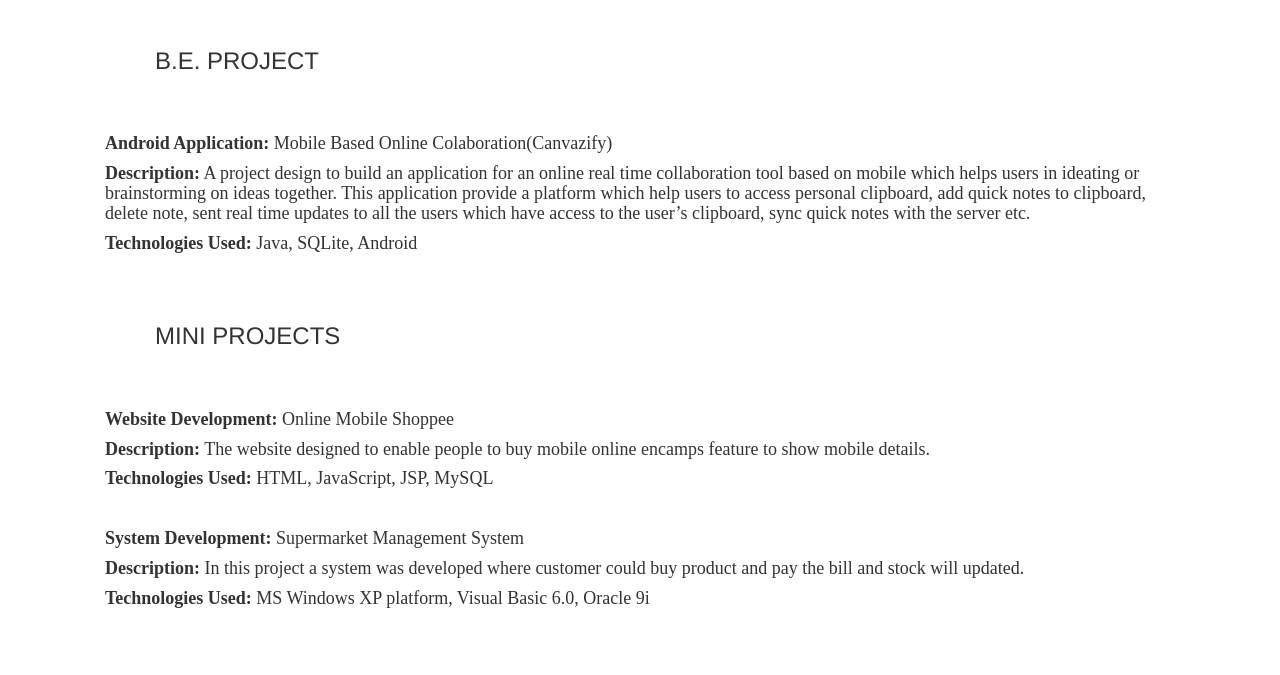
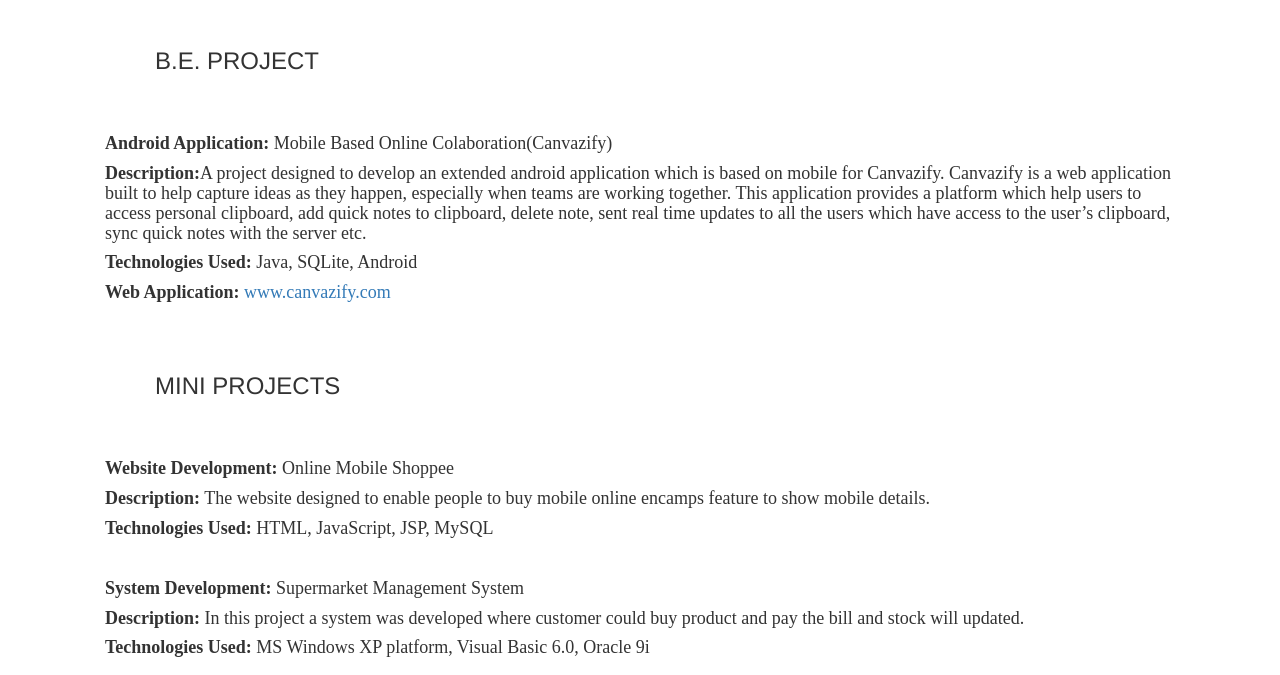
Before and after one commit to pranitaC/profile, a plain HTML site: page projects/index.html in a window 1280 px wide. Shown: the part 125-800 px from the top of the page. Drawn offline with nearby package versions, Linux system fonts and the light colour scheme.

Commit message:
Update index.html

```diff
--- a/projects/index.html
+++ b/projects/index.html
@@ -29,8 +29,9 @@
 
       <h3 align="left "style="padding:50px">B.E. PROJECT</h3>
       <h4 align="left" style="font-family:serif"><span style="font-weight:bold">Android Application:</span> Mobile Based Online Colaboration(Canvazify)</h4>
-      <h4 align="left" style="font-family:serif"><span style="font-weight:bold">Description:</span> A project design to build an application for an online real time collaboration tool based on mobile which helps users in ideating or brainstorming on ideas together. This application provide a platform which help users to access personal clipboard, add quick notes to clipboard, delete note, sent real time updates to all the users which have access to the user’s clipboard, sync quick notes with the server etc.</h4>
+      <h4 align="left" style="font-family:serif"><span style="font-weight:bold">Description:</span>A project designed to develop an extended android application which is based on mobile for Canvazify. Canvazify is a web application built to help capture ideas as they happen, especially when teams are working together. This application provides a platform which help users to access personal clipboard, add quick notes to clipboard, delete note, sent real time updates to all the users which have access to the user’s clipboard, sync quick notes with the server etc.</h4>
       <h4 align="left" style="font-family:serif"><span style="font-weight:bold;font-family:">Technologies Used:</span> Java, SQLite, Android</h4>
+      <h4 align="left" style="font-family:serif"><span style="font-weight:bold;font-family:">Web Application: </span> <a href="http://www.canvazify.com"> www.canvazify.com</a></h4>
 
       <h3 align="left "style="padding:50px">MINI PROJECTS</h3>
       <h4 align="left" style="font-family:serif"><span style="font-weight:bold">Website Development:</span> Online Mobile Shoppee</h4>
```
